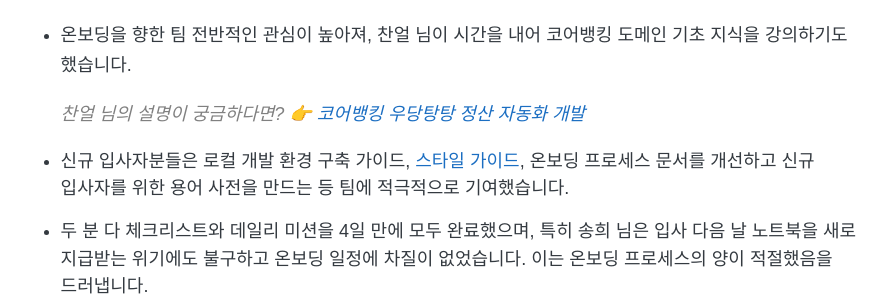
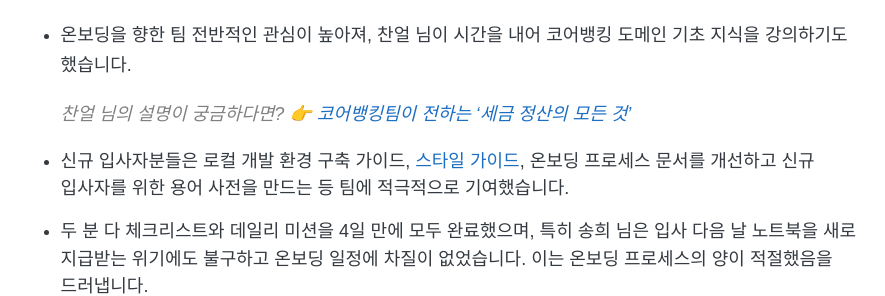
Before and after one commit to 8percent/8percent.github.io, a Jekyll site: the page built from _posts/2024-07-14-백엔드-온보딩-수립.md, in a window 1280 px wide and 900 px high, scrolled down 8383 px. Shown: the part 156-452 px from the top of the window, without its empty margins (196-1081 px from the left). Built offline with Jekyll 4.4.1, drawn with Linux system fonts in a browser that asks for light colours; some web fonts are replaced.

Commit message:
CHG: 코어뱅킹 설명 링크 교체

```diff
--- a/_posts/2024-07-14-백엔드-온보딩-수립.md
+++ b/_posts/2024-07-14-백엔드-온보딩-수립.md
@@ -140,7 +140,7 @@ description: 백엔드 개발자 온보딩 프로세스 수립 여정
 - 버디에 대한 의존도를 줄인 덕분에, 버디인 제가 4일 차에 자리를 비운 상황에서도 온보딩은 순조롭게 흘러갔습니다.
 - 온보딩을 향한 팀 전반적인 관심이 높아져, 찬얼 님이 시간을 내어 코어뱅킹 도메인 기초 지식을 강의하기도 했습니다.
 
-  <span style="color:gray">_찬얼 님의 설명이 궁금하다면? 👉 [코어뱅킹 우당탕탕 정산 자동화 개발](https://8percent.github.io/2023-07-21/우당탕탕-정산-자동화-개발/)_</span>
+  <span style="color:gray">_찬얼 님의 설명이 궁금하다면? 👉 [코어뱅킹팀이 전하는 ‘세금 정산의 모든 것’](https://blog.8percent.kr/3485)_</span>
 - 신규 입사자분들은 로컬 개발 환경 구축 가이드, [스타일 가이드](https://github.com/8percent/styleguide), 온보딩 프로세스 문서를 개선하고 신규 입사자를 위한 용어 사전을 만드는 등 팀에 적극적으로 기여했습니다.
 - 두 분 다 체크리스트와 데일리 미션을 4일 만에 모두 완료했으며, 특히 송희 님은 입사 다음 날 노트북을 새로 지급받는 위기에도 불구하고 온보딩 일정에 차질이 없었습니다. 이는 온보딩 프로세스의 양이 적절했음을 드러냅니다.
 
```
